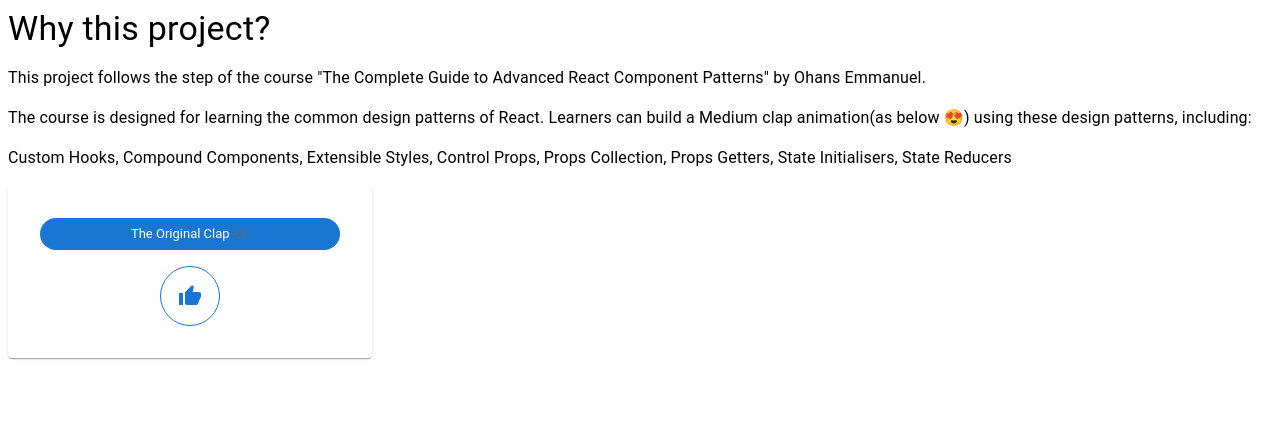
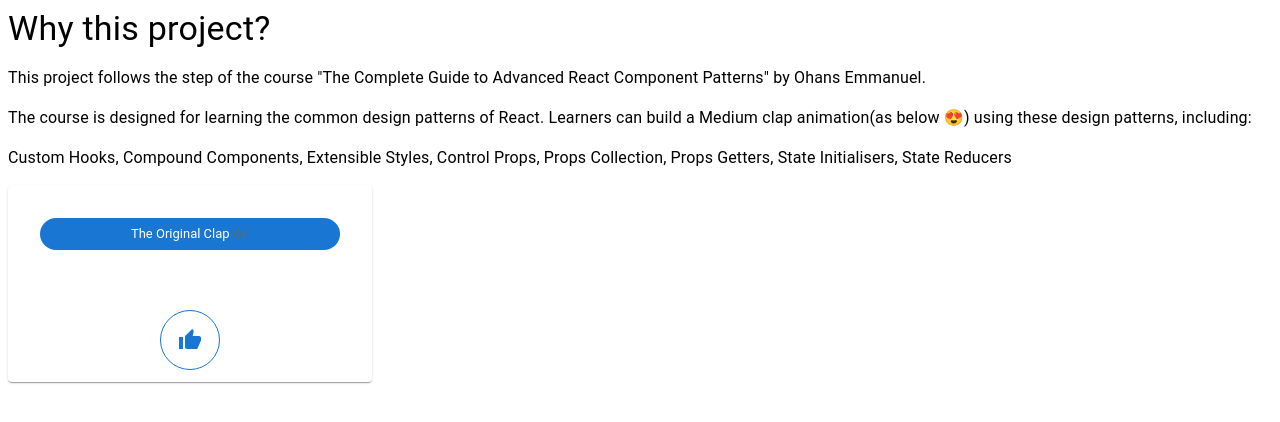
Before and after one commit to 12cassie34/react-design-pattern-with-medium-clap, a Next.js app: page /Home in a window 1280 px wide. Shown: the top 422 px of the page. Built offline with nearby package versions, Linux system fonts and the light colour scheme.

Commit message:
feat: add the clap adding animation

```diff
--- a/package.json
+++ b/package.json
@@ -62,6 +62,7 @@
     ]
   },
   "devDependencies": {
+    "@react-spring/types": "^9.7.1",
     "eslint-config-airbnb": "^19.0.4",
     "eslint-config-prettier": "^8.6.0",
     "eslint-import-resolver-typescript": "^3.5.3"
--- a/src/components/MediumClap.tsx
+++ b/src/components/MediumClap.tsx
@@ -1,45 +1,81 @@
-import { FunctionComponent, useState } from "react";
 import { animated, useSpring } from "@react-spring/web";
+import React, { FunctionComponent, useState } from "react";
 
 import Chip from "@mui/material/Chip";
 import IconButton from '@mui/material/IconButton';
 import Paper from '@mui/material/Paper';
 import Stack from '@mui/material/Stack';
 import ThumbUpIcon from '@mui/icons-material/ThumbUp';
+import Typography from "@mui/material/Typography";
 
 const MediumClap: FunctionComponent = () => {
     const [isHover, setIsHover] = useState(false);
+    const [addedClap, setAddedClap] = useState(0);
+
     const boxShadowAnimation = useSpring({
-        from: {opacity: isHover ? 0 : 1, transition: 'ease' },
+        from: { opacity: isHover ? 0 : 1, transition: 'ease' },
         to: [{ opacity: isHover ? 1 : 0 }],
         loop: isHover,
         config: { duration: 1_000 },
     });
+    const [springs, api] = useSpring(() => ({
+    }))
+
+    const handleAddedClap = () => {
+        if (addedClap < 50) {
+            api.start({
+                from: { opacity: 2, transform: 'translate(0px, 10px)', transition: 'ease-in-out', transitionDelay: '2500' },
+                to: { opacity: 0, transform: 'translate(0px, -100px)' },
+                config: { duration: 700 },
+            });
+            setAddedClap(addedClap + 1);
+        }
+    };
 
     return (
         <Paper sx={{ padding: '32px', width: '300px', backgroundColor: '#ffffff' }}>
-            <Chip label="The Original Clap 🎶" color="primary" sx={{ display: 'flex', marginBottom: '16px' }} />
-            <Stack sx={{ display: 'flex', alignItems: 'center' }}>
-                <div>
+            <Chip label="The Original Clap 🎶" color="primary" sx={{ display: 'flex', marginBottom: '60px' }} />
+            <Stack sx={{ display: 'flex', alignItems: 'center', position: 'relative' }}>
+                <animated.div
+                    style={{
+                        position: 'relative',
+                        ...springs
+                    }}
+                >
+                    <IconButton sx={{
+                    padding: '20px',
+                    backgroundColor: '#90caf9',
+                    width: '20px',
+                    height: '20px',
+                }}>
+                        <Typography variant="body2">{`+${addedClap}`}</Typography>
+                    </IconButton>
+                </animated.div>
+                <Stack
+                    onMouseEnter={() => setIsHover(true)}
+                    onMouseLeave={() => setIsHover(false)}
+                    sx={{
+                        position: 'absolute'
+                    }}
+                >
                     <animated.div
                     style={{
                         borderRadius: '50%',
                         width: '60px',
-                            height:' 60px',
+                        height: ' 60px',
                         position: 'absolute',
                         boxShadow: '0px 0px 28px #90caf9',
                         ...boxShadowAnimation,
                     }}
                 />
                     <IconButton
-                        onMouseEnter={() => setIsHover(true)}
-                        onMouseLeave={() => setIsHover(false)}
+                    onClick={handleAddedClap}
                     aria-label="thumb up"
                     color="primary"
-                        sx={{ border: '1px solid', width: '60px', height: '60px' }}>
+                    sx={{ border: '1px solid', width: '60px', height: '60px', backgroundColor: '#ffffff' }}>
                         <ThumbUpIcon />
                     </IconButton>
-                </div>
+                </Stack>
             </Stack>
         </Paper>
     )
```
Also changed, not shown: 1 other file (tests, documents, lock files or other folders). Lines whose indentation alone changed are shown as unchanged.
